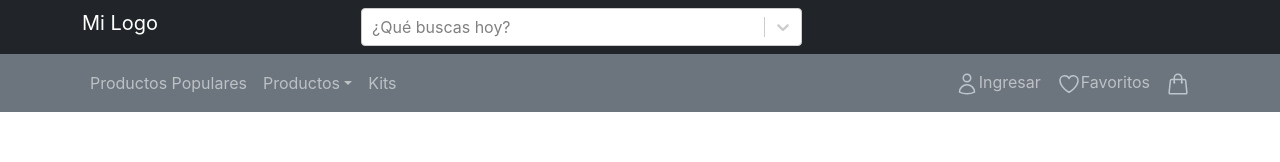
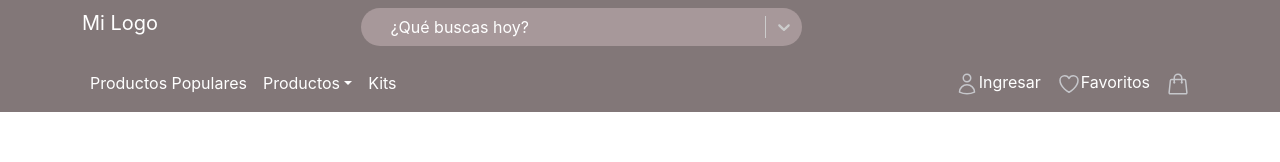
Before and after one commit to No-Country-simulation/c22-10-m-webapp, a React (Create React App) app in the folder Frontend/: page / in a window 1280 px wide. Shown: the top 162 px of the page. Built offline with nearby package versions, Linux system fonts and the light colour scheme.

Commit message:
estilos header listos

```diff
--- a/Frontend/src/COMPONENTS/Common/Buscador.jsx
+++ b/Frontend/src/COMPONENTS/Common/Buscador.jsx
@@ -1,67 +1,50 @@
 import React from "react";
 import Select from "react-select";
-
 const options = [
   { value: "crema-aloe", label: "Crema de Aloe Vera" },
   { value: "jabón-menta", label: "Jabón de Menta" },
   { value: "crema-avena", label: "Crema de Avena" },
-  { value: "jabón-lavanda", label: "Jabón de Lavanda" },
-  { value: "crema-rosas", label: "Crema de Rosas" },
-  { value: "jabón-coco", label: "Jabón de Coco" },
-  { value: "aceite-argan", label: "Aceite de Argan" },
-  { value: "crema-cafe", label: "Crema de Café" },
-  { value: "jabón-rosa", label: "Jabón de Rosa Mosqueta" },
-  { value: "serum-vitamina-c", label: "Serum de Vitamina C" },
-  { value: "crema-vitamina-e", label: "Crema de Vitamina E" },
-  { value: "jabón-aceite-de-oliva", label: "Jabón de Aceite de Oliva" },
-  { value: "mascarilla-arcilla", label: "Mascarilla de Arcilla" },
-  { value: "crema-miel", label: "Crema de Miel" },
-  { value: "jabón-aceite-de-jojoba", label: "Jabón de Aceite de Jojoba" },
-  { value: "crema-cocoa", label: "Crema de Cacao" },
-  { value: "jabón-cítricos", label: "Jabón de Cítricos" },
-  { value: "serum-hialuronico", label: "Serum de Ácido Hialurónico" },
-  { value: "crema-de-pétalos", label: "Crema de Pétalos de Rosa" },
-  { value: "jabón-de-agua-termal", label: "Jabón de Agua Termal" },
-  { value: "crema-papaya", label: "Crema de Papaya" },
-  { value: "jabón-de-coco-y-almendras", label: "Jabón de Coco y Almendras" },
-  { value: "aceite-de-rosa-mosqueta", label: "Aceite de Rosa Mosqueta" },
-  { value: "crema-antiarrugas", label: "Crema Antiarrugas" },
-  { value: "jabón-de-hierbas", label: "Jabón de Hierbas" },
-  { value: "crema-de-menta", label: "Crema de Menta" },
-  { value: "jabón-de-arroz", label: "Jabón de Arroz" },
-  {
-    value: "mascarilla-de-aceite-de-argan",
-    label: "Mascarilla de Aceite de Argan",
-  },
-  { value: "crema-de-té-verde", label: "Crema de Té Verde" },
-  { value: "jabón-de-naranja", label: "Jabón de Naranja" },
-  { value: "serum-reparador", label: "Serum Reparador" },
-  { value: "crema-limpiadora", label: "Crema Limpiadora" },
-  { value: "jabón-de-menta-y-eucalipto", label: "Jabón de Menta y Eucalipto" },
-  { value: "crema-de-aceite-de-coco", label: "Crema de Aceite de Coco" },
-  { value: "aceite-de-lavanda", label: "Aceite de Lavanda" },
-  { value: "jabón-de-cedro", label: "Jabón de Cedro" },
-  { value: "serum-antiacne", label: "Serum Antiacné" },
-  { value: "crema-de-caléndula", label: "Crema de Caléndula" },
-  { value: "jabón-de-manuka", label: "Jabón de Manuka" },
-  { value: "aceite-de-melaleuca", label: "Aceite de Melaleuca" },
-  { value: "crema-para-el-cuerpo", label: "Crema Corporal" },
-  { value: "jabón-de-ciprés", label: "Jabón de Ciprés" },
-  { value: "mascarilla-de-avena", label: "Mascarilla de Avena" },
-  { value: "serum-reafirmante", label: "Serum Reafirmante" },
-  { value: "crema-de-caviar", label: "Crema de Caviar" },
-  { value: "jabón-de-ginseng", label: "Jabón de Ginseng" },
-  { value: "aceite-de-cáñamo", label: "Aceite de Cáñamo" },
-  { value: "crema-de-papaya-y-coco", label: "Crema de Papaya y Coco" },
-  { value: "jabón-de-kiwi", label: "Jabón de Kiwi" },
-  { value: "serum-anti-envejecimiento", label: "Serum Anti-envejecimiento" },
-  { value: "crema-de-exfoliación", label: "Crema Exfoliante" },
-  { value: "jabón-de-azúcar", label: "Jabón de Azúcar" },
-  { value: "aceite-de-mango", label: "Aceite de Mango" },
-  { value: "crema-de-shea", label: "Crema de Karité" },
+  // Más opciones...
 ];
 
-const Buscador = () => (
-  <Select options={options} placeholder="¿Qué buscas hoy?" />
-);
+const Buscador = () => {
+  const customStyles = {
+    control: (base) => ({
+      ...base,
+      backgroundColor: "rgb(167, 152, 154)", // Fondo del input principal
+      borderRadius: "50px",
+      border: "none", // Esquinas redondeadas
+    }),
+    menu: (base) => ({
+      ...base,
+      backgroundColor: "rgb(167, 152, 154)", // Fondo del menú desplegable
+    }),
+    option: (base, state) => ({
+      ...base,
+      backgroundColor: state.isFocused
+        ? "rgb(130, 119, 120)" // Fondo al hacer hover
+        : "rgb(167, 152, 154)", // Fondo predeterminado
+      color: "#ffffff", // Color del texto
+    }),
+    placeholder: (base) => ({
+      ...base,
+      paddingLeft: "5%",
+      color: "#ffffff", // Cambia el color del placeholder
+    }),
+    singleValue: (base) => ({
+      ...base,
+      color: "#ffffff", // Cambia el color del texto dentro del input
+      paddingLeft: "5%",
+    }),
+  };
+
+  return (
+    <Select
+      options={options}
+      placeholder="¿Qué buscas hoy?"
+      styles={customStyles} // Aplica los estilos en línea
+    />
+  );
+};
+
 export default Buscador;
--- a/Frontend/src/COMPONENTS/Layout/Cabecera.css
+++ b/Frontend/src/COMPONENTS/Layout/Cabecera.css
@@ -1,4 +1,3 @@
-/* App.css */
 .hover-dropdown .dropdown-menu {
   display: none; /* Oculta el menú por defecto */
 }
@@ -10,3 +9,9 @@
 .hover-dropdown .dropdown-menu:hover {
   display: block; /* Mantiene el menú visible mientras el mouse está sobre el menú */
 }
+.navbar {
+  background-color: rgb(130, 119, 120);
+}
+.navbar a {
+  color: white;
+}
--- a/Frontend/src/COMPONENTS/Layout/Cabecera.jsx
+++ b/Frontend/src/COMPONENTS/Layout/Cabecera.jsx
@@ -13,7 +13,7 @@ const Cabecera = () => {
   return (
     <header>
       {/* Primer Navbar */}
-      <Navbar bg="dark" variant="dark">
+      <Navbar>
         <Container>
           <Row className="w-100">
             <Col xs={6} sm={4} md={3}>
@@ -31,7 +31,7 @@ const Cabecera = () => {
       </Navbar>
 
       {/* Segundo Navbar con Dropdowns de Productos y Kits */}
-      <Navbar bg="secondary" expand="md" variant="dark">
+      <Navbar expand="md">
         <Container>
           <Navbar.Toggle aria-controls="navbar-main" />
           <Navbar.Collapse id="navbar-main">
--- /dev/null
+++ b/Frontend/src/PAGES/Productos/Productos/Categoria.jsx
@@ -0,0 +1,6 @@
+import { useParams } from "react-router-dom";
+
+export const Categoria = () => {
+  const { categoriaId } = useParams();
+  return <div>Categoria</div>;
+};
--- /dev/null
+++ b/Frontend/src/PAGES/Productos/Productos/Producto.jsx
@@ -0,0 +1,6 @@
+import { useParams } from "react-router-dom";
+
+export const Producto = () => {
+  const { productoId } = useParams();
+  return <div>Producto</div>;
+};
```
